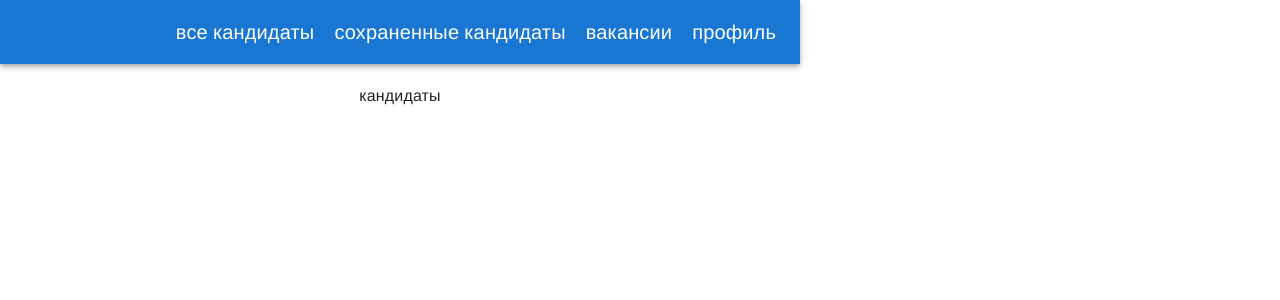
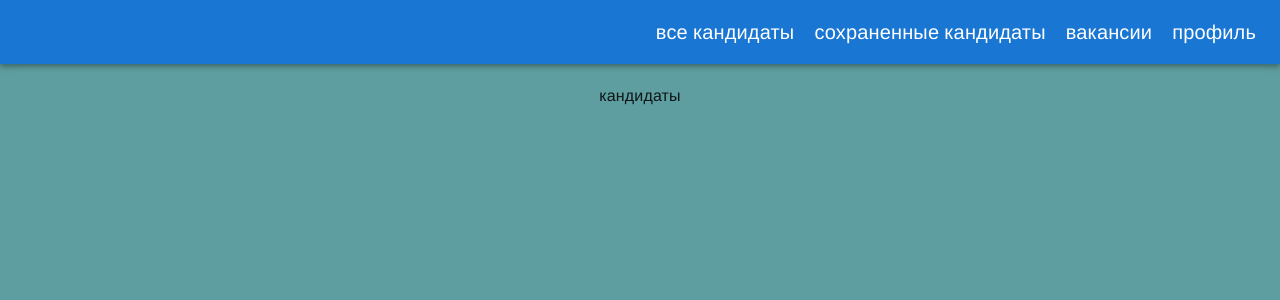
Before and after one commit to yandex-hackathon-career-track/frontend, a React (Vite) app: page /candidates in a window 1280 px wide. Shown: the top 300 px of the page. Built offline with nearby package versions, Linux system fonts and the light colour scheme; a web font is replaced by a local one.

Commit message:
style: change html & mainConteiner -> maxwidth [2]

```diff
--- a/src/components/Layout/Layout.tsx
+++ b/src/components/Layout/Layout.tsx
@@ -5,7 +5,7 @@ const Layout = ({ children }: LayoutProps) => {
   return (
     <>
       <CssBaseline />
-      <Container style={{ padding: '0' }} sx={{ maxWidth: { xl: 1280 } }}>
+      <Container style={{ padding: '0', maxWidth: '1280px' }} sx={{ maxWidth: { xl: 1280 } }}>
         <main className="content">{children}</main>
       </Container>
     </>
--- a/src/index.css
+++ b/src/index.css
@@ -5,5 +5,8 @@
   margin: 0 auto; */
   padding: 0;
   height: 100vh;
-  width: 100vh;
 }
+
+#root {
+  background-color: cadetblue;
+}
```
